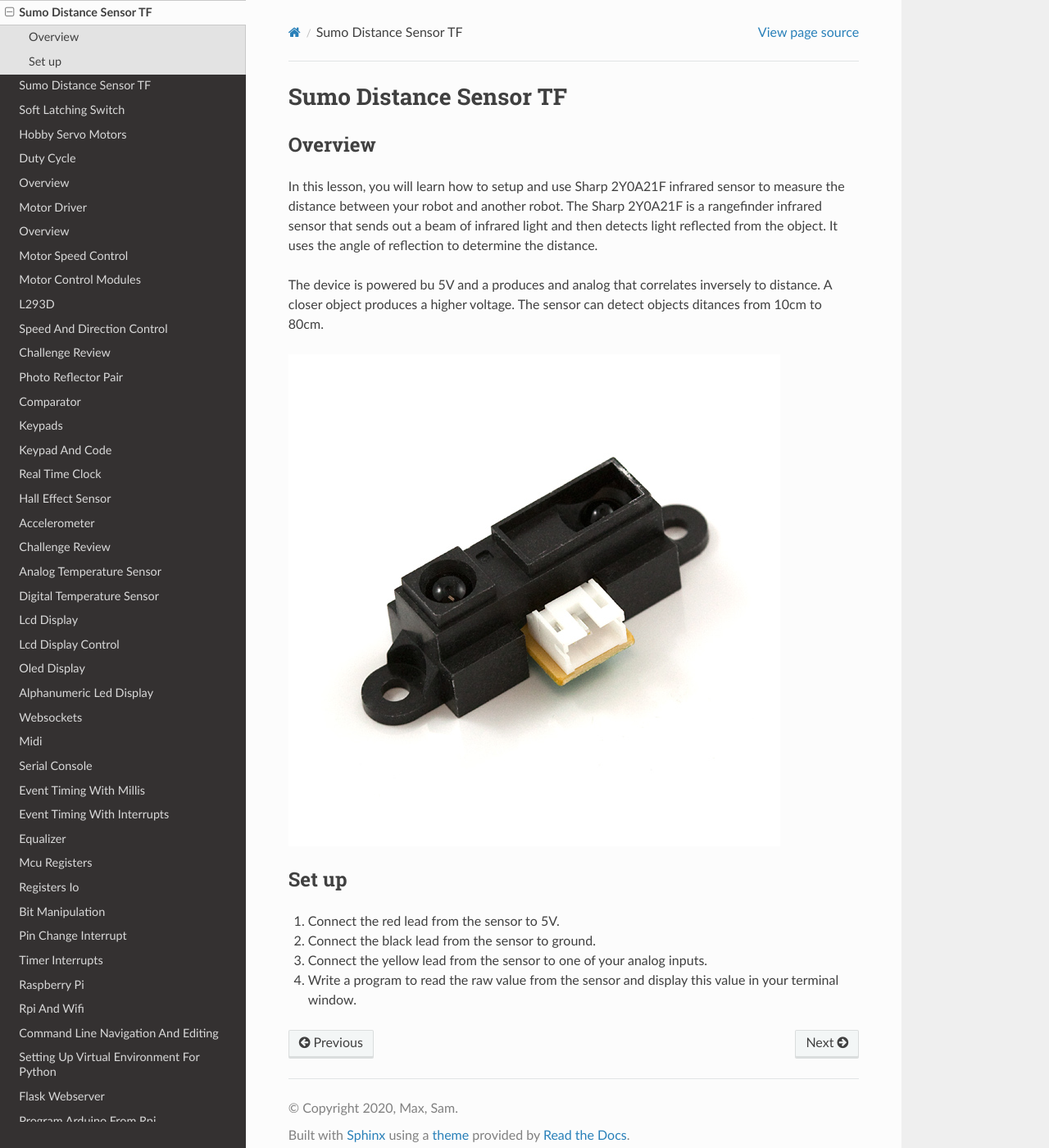
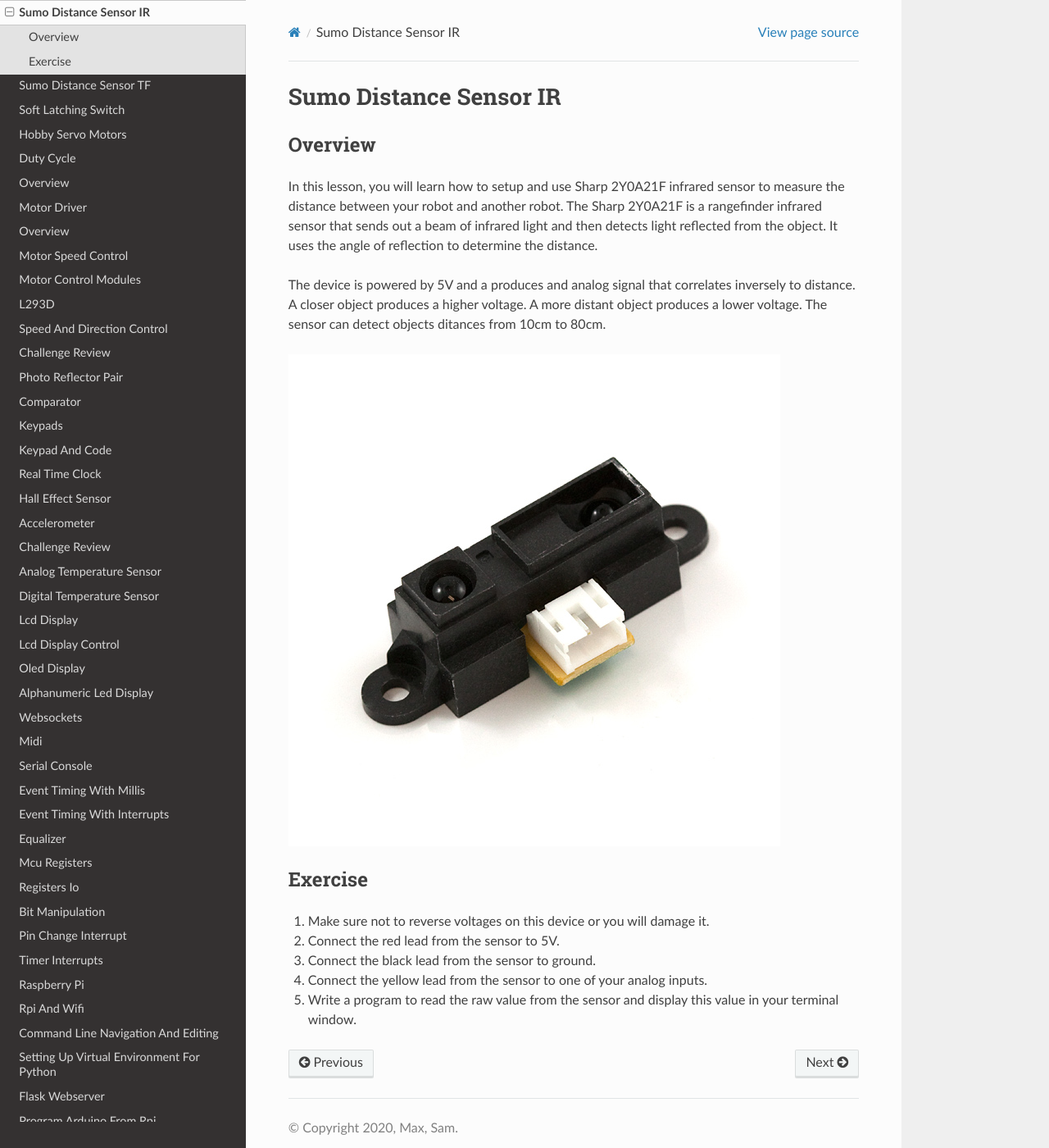
Before and after one commit to maxtkc/mvths-wiki, a Sphinx documentation site: the page built from docs/070xi-sumo-distance-ir.rst, in a window 1280 px wide and 1400 px high. Shown: the whole window at 82% size. Built offline with Sphinx 7.4.7 and the Read the Docs theme 2.0.0, drawn with Linux system fonts in a browser that asks for light colours; pages that are not in the unit, such as notebooks, are missing from menus.

Commit message:
Update 070xi-sumo-distance-ir.rst

```diff
--- a/docs/070xi-sumo-distance-ir.rst
+++ b/docs/070xi-sumo-distance-ir.rst
@@ -1,4 +1,4 @@
-Sumo Distance Sensor TF
+Sumo Distance Sensor IR
 ======================
 
 Overview
@@ -6,13 +6,15 @@ Overview
 
 In this lesson, you will learn how to setup and use Sharp 2Y0A21F infrared sensor to measure the distance between your robot and another robot. The Sharp 2Y0A21F is a rangefinder infrared sensor that sends out a beam of infrared light and then detects light reflected from the object. It uses the angle of reflection to determine the distance.
 
-The device is powered bu 5V and a produces and analog that correlates inversely to distance. A closer object produces a higher voltage. The sensor can detect objects ditances from 10cm to 80cm.
+The device is powered by 5V and a produces and analog signal that correlates inversely to distance. A closer object produces a higher voltage. A more distant object produces a lower voltage. The sensor can detect objects ditances from 10cm to 80cm.
 
 .. figure:: images/irsensor.jpg
    :alt:
 
-Set up
-------
+Exercise
+---------
+
+#. Make sure not to reverse voltages on this device or you will damage it.
 
 #. Connect the red lead from the sensor to 5V.
 
```
